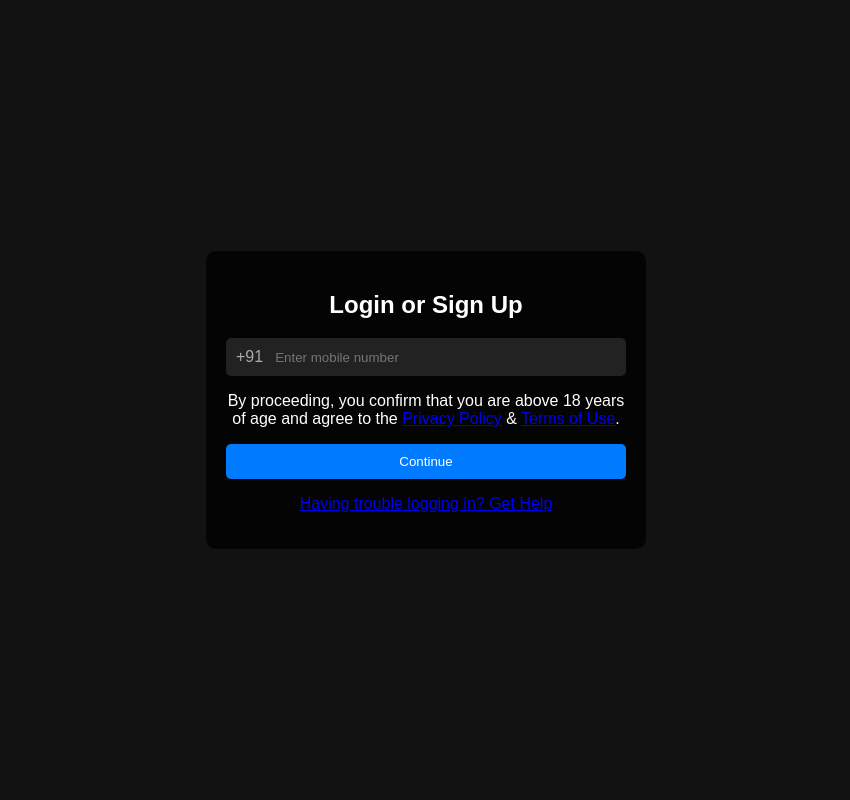
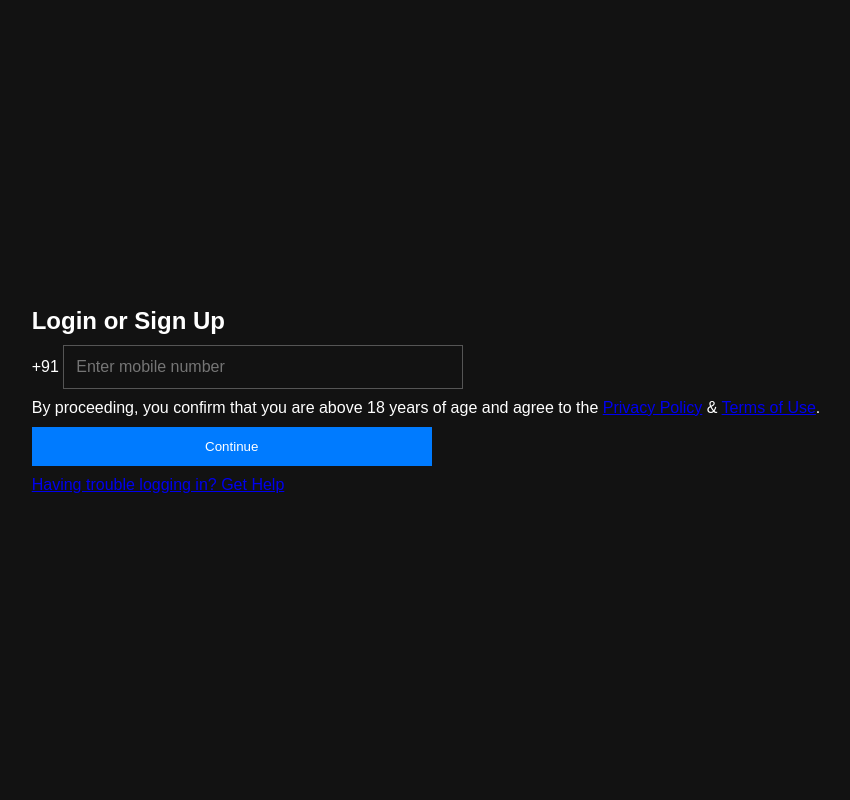
Before and after one commit to blooops/Services, a PHP site: page /login.html in a window 1280 px wide. Shown: the whole page, without its empty margins (214-1064 px from the left). Run offline with PHP 8.4, Linux system fonts and the light colour scheme.

Commit message:
Update styles.css

```diff
--- a/styles.css
+++ b/styles.css
@@ -1,3 +1,9 @@
+* {
+    margin: 0;
+    padding: 0;
+    box-sizing: border-box;
+}
+
 body {
     font-family: Arial, sans-serif;
     background: #121212;
@@ -9,46 +15,45 @@
     margin: 0;
 }
 
-.overlay {
-    background: rgba(0, 0, 0, 0.8);
-    padding: 20px;
-    border-radius: 10px;
-    width: 400px;
+.full-screen-container {
+    width: 100%;
+    height: 100vh;
+    display: flex;
+    flex-direction: column;
+    justify-content: center;
+    align-items: center;
     text-align: center;
 }
 
-.input-group {
-    display: flex;
-    align-items: center;
-    background: #222;
-    padding: 10px;
-    border-radius: 5px;
+input {
+    width: 90%;
+    max-width: 400px;
+    background: none;
+    border: 1px solid #555;
+    padding: 12px;
     margin: 10px 0;
-}
-
-.input-group span {
-    color: #aaa;
-    margin-right: 10px;
-}
-
-input {
-    width: 100%;
-    background: none;
-    border: none;
     color: #fff;
-    outline: none;
+    font-size: 16px;
 }
 
 button {
+    width: 90%;
+    max-width: 400px;
     background: #007bff;
     color: white;
     border: none;
-    padding: 10px;
-    width: 100%;
-    border-radius: 5px;
+    padding: 12px;
     cursor: pointer;
+    margin: 10px 0;
 }
 
 button:hover {
     background: #0056b3;
 }
+
+.mobile-bottom {
+    position: absolute;
+    bottom: 20px;
+    color: #bbb;
+    font-size: 16px;
+}
```
